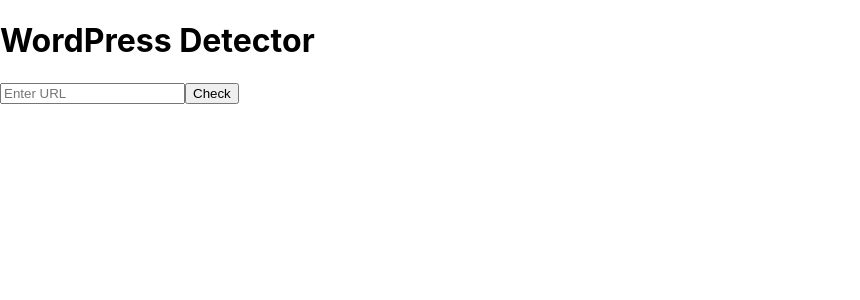
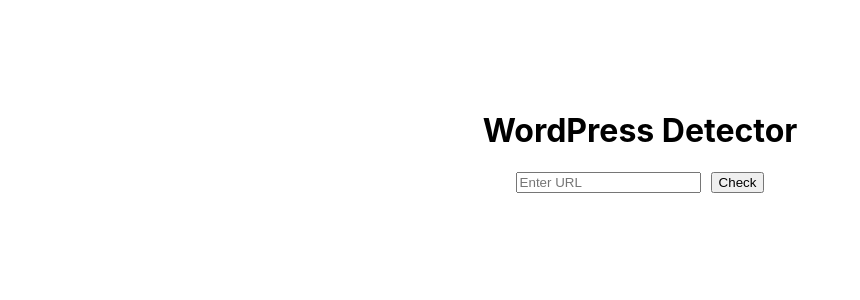
Before and after one commit to InsafLL1ax/web-check-on-wordpress, a React (Create React App) app: page / in a window 1280 px wide. Shown: the top 300 px of the page, without its empty margins (0-860 px from the left). Built offline with nearby package versions, Linux system fonts and the light colour scheme.

Commit message:
successful project

```diff
--- a/src/App.css
+++ b/src/App.css
@@ -1,38 +1,23 @@
-.App {
-  text-align: center;
+.header_block{
+  display: flex;
+  align-items: center;
+  flex-direction: column;
+  margin-top: 7%;
 }
 
-.App-logo {
-  height: 40vmin;
-  pointer-events: none;
+.header_block_button{
+  margin-left: 10px;
 }
 
-@media (prefers-reduced-motion: no-preference) {
-  .App-logo {
-    animation: App-logo-spin infinite 20s linear;
-  }
+.header_block_error{
+  text-align: center;
+  color: red;
 }
 
-.App-header {
-  background-color: #282c34;
-  min-height: 100vh;
-  display: flex;
-  flex-direction: column;
-  align-items: center;
-  justify-content: center;
-  font-size: calc(10px + 2vmin);
-  color: white;
+.using_wordpress{
+  color: green;
 }
 
-.App-link {
-  color: #61dafb;
+.non_using_wordpress{
+  color: red;
 }
-
-@keyframes App-logo-spin {
-  from {
-    transform: rotate(0deg);
-  }
-  to {
-    transform: rotate(360deg);
-  }
-}
--- a/src/App.js
+++ b/src/App.js
@@ -1,42 +1,46 @@
 import React, { useState } from 'react';
 import axios from 'axios';
+import "./App.css"
 
 function App() {
   const [url, setUrl] = useState('');
+  const [loading, setLoading] = useState(false);
   const [isWordPress, setIsWordPress] = useState(null);
-  const [error, setError] = useState('');
+  const [error, setError] = useState(false);
 
   const handleSubmit = async (e) => {
     e.preventDefault();
+    setLoading(true);
     if (!url.trim()) {
-      setError('URL cannot be empty');
-      return;
+      setError(true);
     }
     try {
       const response = await axios.post('http://localhost:3001/check-wordpress', { url });
       console.log('Response from server:', response.data); // Выводим данные ответа в консоль
       if (response.data.hasOwnProperty('isWordPress')) {
         setIsWordPress(response.data.isWordPress);
-        setError('');
+        setError(false);
       } else {
         throw new Error('Invalid response from server');
       }
     } catch (error) {
-      setError('Failed to check WordPress');
-      console.error(error);
+      setError(true);
     }
+    setLoading(false);
   };
 
   return (
-    <div>
+    <div className='header_block'>
       <h1>WordPress Detector</h1>
       <form onSubmit={handleSubmit}>
-        <input type="text" value={url} onChange={(e) => setUrl(e.target.value)} placeholder="Enter URL" />
-        <button type="submit">Check</button>
+        <input className='header_block_string' type="text" value={url} onChange={(e) => setUrl(e.target.value)} placeholder="Enter URL" />
+        <button className='header_block_button' type="submit">Check</button>
       </form>
-      {error && <p>{error}</p>}
-      {isWordPress !== null && (
-        <p>{isWordPress ? 'This site is using WordPress' : 'This site is not using WordPress'}</p>
+     {loading && <p>Loading...</p>}
+      {!loading && error && <p className='header_block_error'>Failed to check WordPress <br /> (the site doesn"t open) <br /> (or site is incorrect)</p>}
+      {!loading  && !error && isWordPress !== null && (
+        <p className={isWordPress ? 'using_wordpress' : 'non_using_wordpress'}>
+        {isWordPress ? 'This site is using WordPress' : 'This site is not using WordPress'}</p>
       )}
     </div>
   );
--- a/src/index.js
+++ b/src/index.js
@@ -2,7 +2,6 @@
 import ReactDOM from 'react-dom/client';
 import './index.css';
 import App from './App';
-import reportWebVitals from './reportWebVitals';
 
 const root = ReactDOM.createRoot(document.getElementById('root'));
 root.render(
@@ -10,5 +9,3 @@
     <App />
   </React.StrictMode>
 );
-
-reportWebVitals();
--- a/src/reportWebVitals.js
+++ /dev/null
@@ -1,13 +0,0 @@
-const reportWebVitals = onPerfEntry => {
-  if (onPerfEntry && onPerfEntry instanceof Function) {
-    import('web-vitals').then(({ getCLS, getFID, getFCP, getLCP, getTTFB }) => {
-      getCLS(onPerfEntry);
-      getFID(onPerfEntry);
-      getFCP(onPerfEntry);
-      getLCP(onPerfEntry);
-      getTTFB(onPerfEntry);
-    });
-  }
-};
-
-export default reportWebVitals;
```
Also changed, not shown: src/setupTests.js (deleted, +0 -5 lines), src/websocket.js (+0 -9 lines), src/wordpressDetector.js (+20 -18 lines), src/logo.svg (deleted), 1 other file (tests, documents, lock files or other folders).
